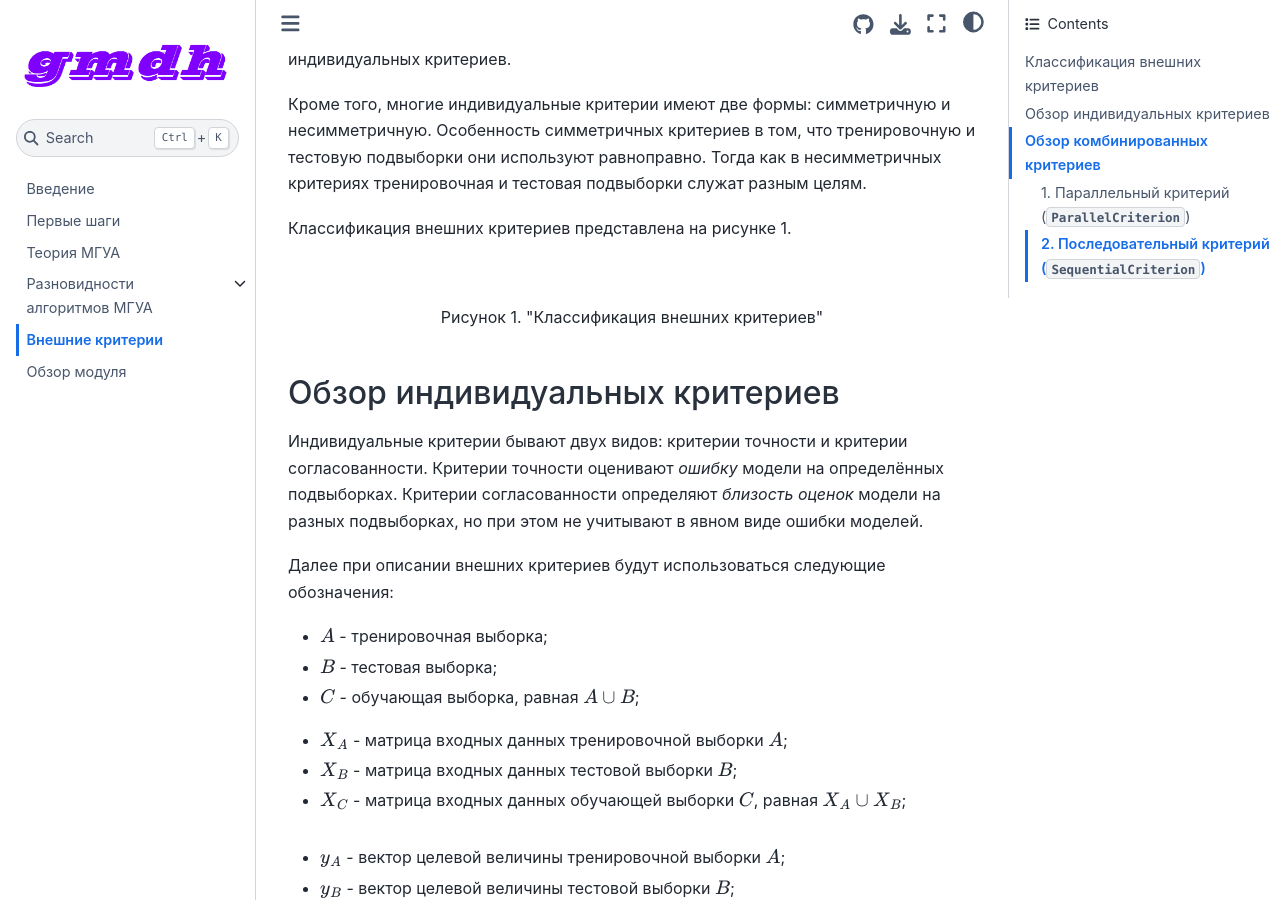
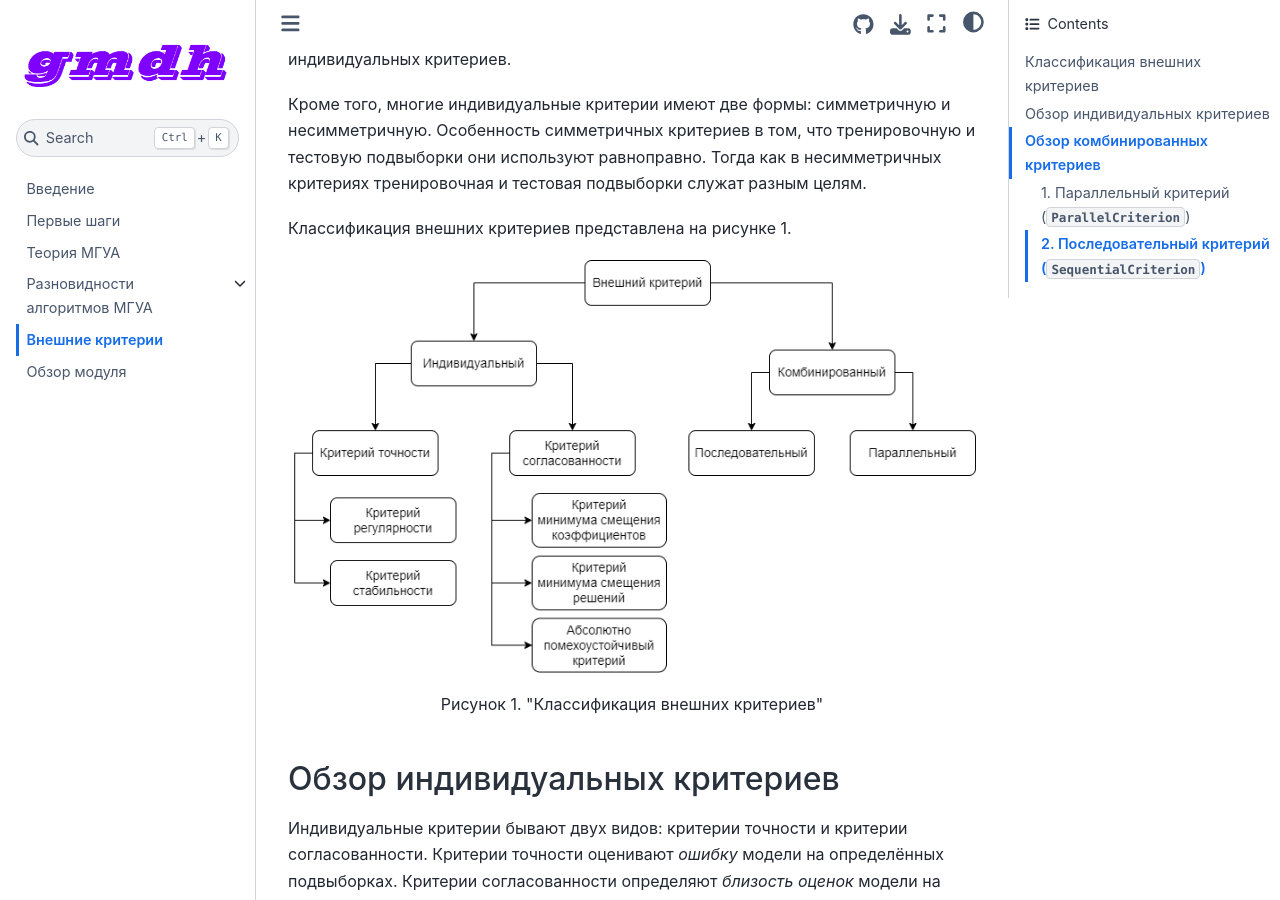
Before and after one commit to bauman-team/GMDH_book, a Jupyter Book: the page built from book/criterions.md, in a window 1280 px wide and 900 px high, scrolled down 495 px. Built offline with Jupyter Book 1.0.4 settings and Sphinx 7.4.7 and the Sphinx Book theme 1.1.4, drawn with Linux system fonts in a browser that asks for light colours.

Commit message:
FIX: criterion img

```diff
--- a/book/_config.yml
+++ b/book/_config.yml
@@ -29,6 +29,7 @@ repository:
 # Add GitHub buttons to your book
 # See https://jupyterbook.org/customize/config.html#add-a-link-to-your-repository
 html:
+  favicon: "mylogo.png"
   use_issues_button: true
   use_repository_button: true
 
```
Also changed, not shown: book/classification.png (renamed from book/Classification.png), 1 other file.
